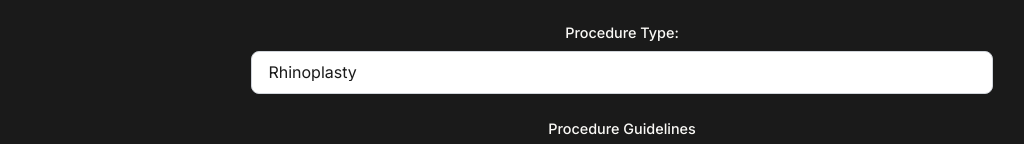
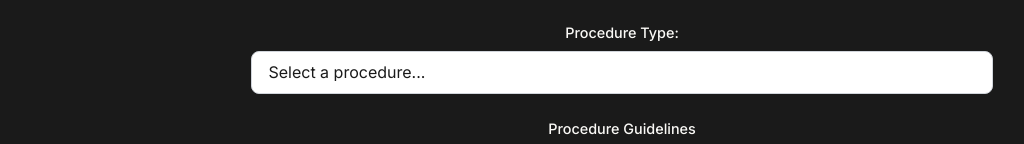
Before and after one commit to munishbp/Aura, a React app in the folder frontend/: page /start in a window 1280 px wide. Shown: the part 235-379 px from the top of the page, without its empty margins (18-1042 px from the left). Built offline with nearby package versions, Linux system fonts and the light colour scheme; the HTML template or start-up script is replaced by a standard one.

Commit message:
fixed procedure bug

```diff
--- a/frontend/src/pages/prompt/prompt.tsx
+++ b/frontend/src/pages/prompt/prompt.tsx
@@ -7,7 +7,7 @@ import logo from "/src/assets/logo.png";
 const PromptPage: React.FC = () => {
   // State for form inputs
   const [patientFile, setPatientFile] = useState("");
-  const [procedureType, setProcedureType] = useState("Rhinoplasty");
+  const [procedureType, setProcedureType] = useState("");
   const [guidelinesText, setGuidelinesText] = useState("");
 
   // State for TTS simulation
@@ -83,6 +83,9 @@ const PromptPage: React.FC = () => {
                 value={procedureType}
                 onChange={(e) => setProcedureType(e.target.value)}
               >
+                <option value="" disabled>
+                  Select a procedure...
+                </option>
                 <option value="Rhinoplasty">Rhinoplasty</option>
                 <option value="Rhytidectomy">Rhytidectomy</option>
               </select>
```
